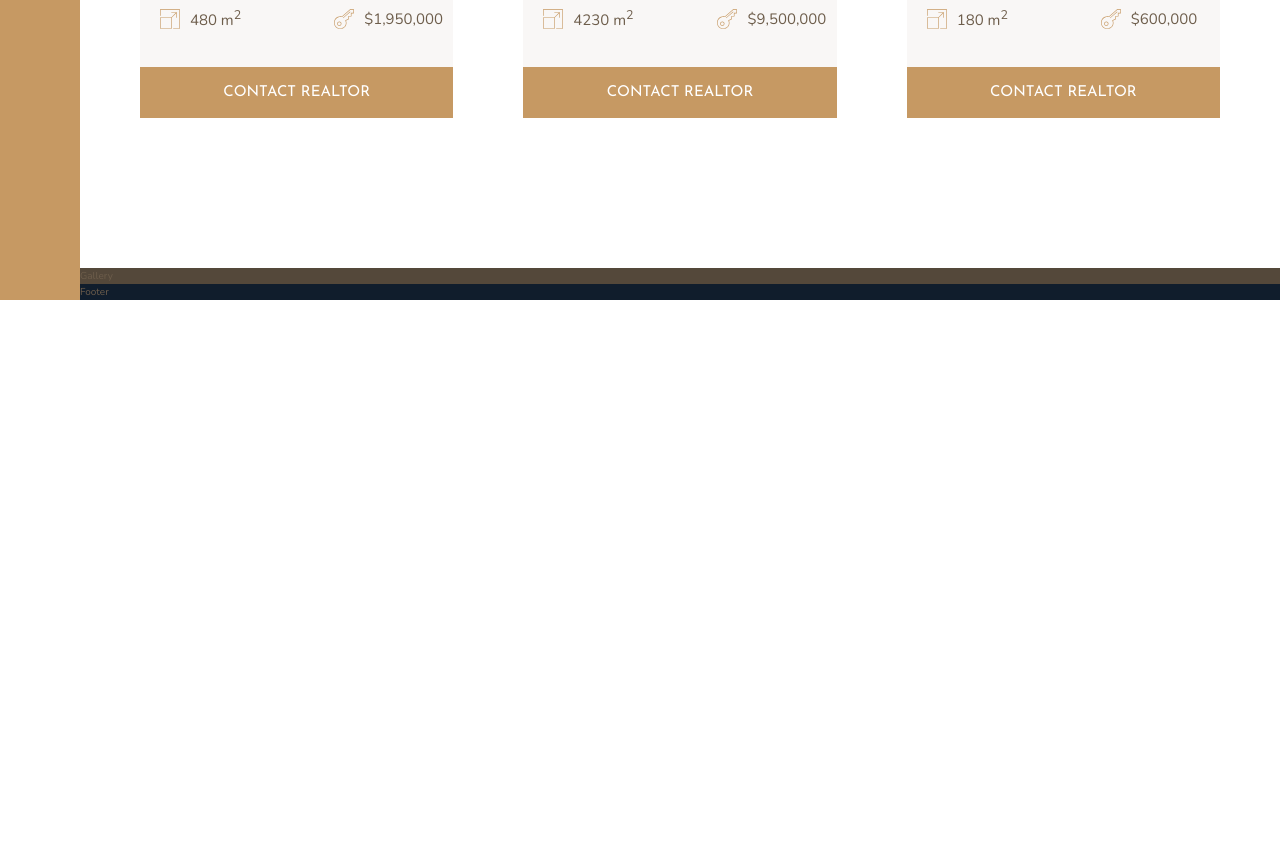
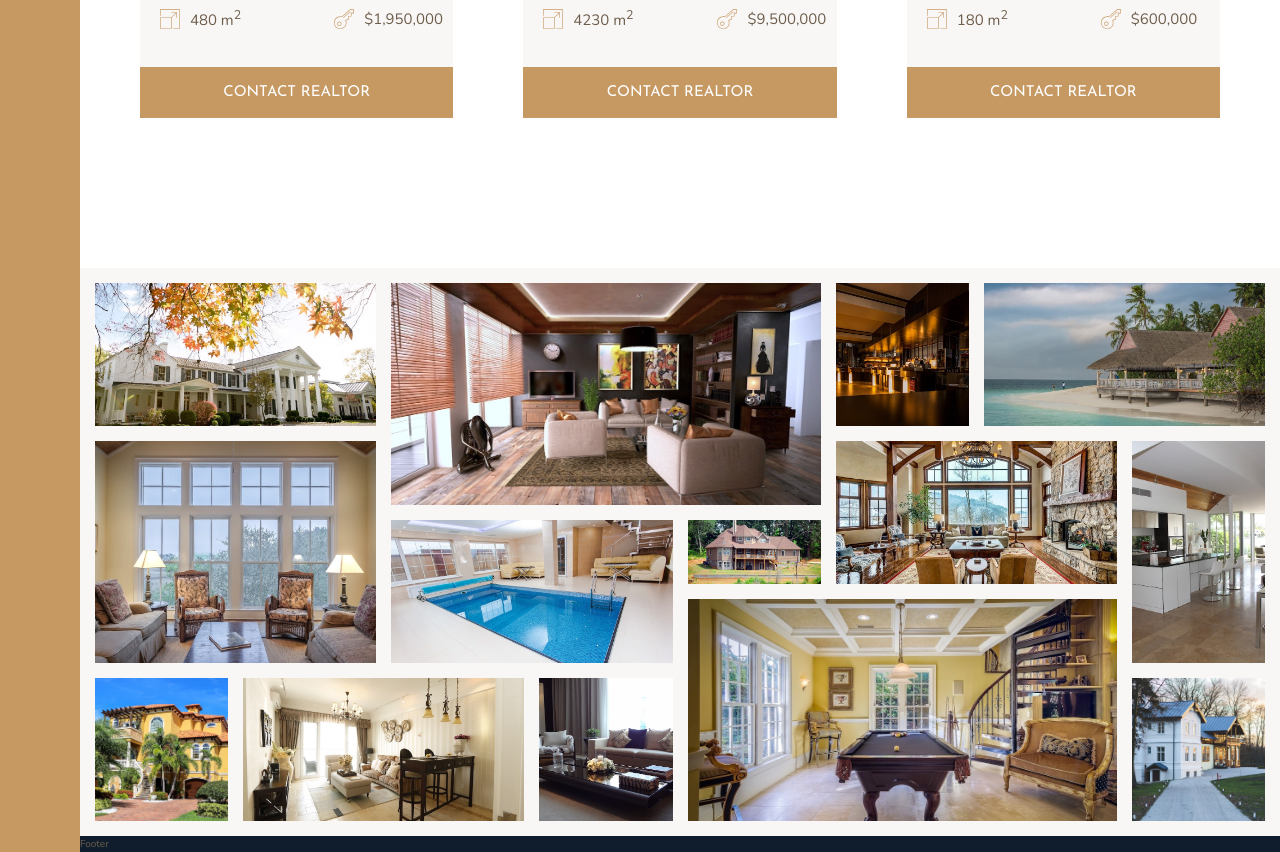
Before and after one commit to m-ahmedy/Nexter-Project, a website: page index.html in a window 1280 px wide. Shown: the part 2804-3656 px from the top of the page. Before the commit the page ends 3104 px from the top, so only its background shows below. Drawn offline with nearby package versions, Linux system fonts and the light colour scheme.

Commit message:
Gallery section completed

```diff
--- a/index.html
+++ b/index.html
@@ -289,7 +289,22 @@
                 <button class="btn home__btn">Contact realtor</button>
             </div>
         </section>
-        <section class="gallery">Gallery</section>
+        <section class="gallery">
+            <figure class="gallery__item gallery__item--1"><img src="img/gal-1.jpeg" alt="Gallery image 1" class="gallery__img"></figure>
+            <figure class="gallery__item gallery__item--2"><img src="img/gal-2.jpeg" alt="Gallery image 2" class="gallery__img"></figure>
+            <figure class="gallery__item gallery__item--3"><img src="img/gal-3.jpeg" alt="Gallery image 3" class="gallery__img"></figure>
+            <figure class="gallery__item gallery__item--4"><img src="img/gal-4.jpeg" alt="Gallery image 4" class="gallery__img"></figure>
+            <figure class="gallery__item gallery__item--5"><img src="img/gal-5.jpeg" alt="Gallery image 5" class="gallery__img"></figure>
+            <figure class="gallery__item gallery__item--6"><img src="img/gal-6.jpeg" alt="Gallery image 6" class="gallery__img"></figure>
+            <figure class="gallery__item gallery__item--7"><img src="img/gal-7.jpeg" alt="Gallery image 7" class="gallery__img"></figure>
+            <figure class="gallery__item gallery__item--8"><img src="img/gal-8.jpeg" alt="Gallery image 8" class="gallery__img"></figure>
+            <figure class="gallery__item gallery__item--9"><img src="img/gal-9.jpeg" alt="Gallery image 9" class="gallery__img"></figure>
+            <figure class="gallery__item gallery__item--10"><img src="img/gal-10.jpeg" alt="Gallery image 10" class="gallery__img"></figure>
+            <figure class="gallery__item gallery__item--11"><img src="img/gal-11.jpeg" alt="Gallery image 11" class="gallery__img"></figure>
+            <figure class="gallery__item gallery__item--12"><img src="img/gal-12.jpeg" alt="Gallery image 12" class="gallery__img"></figure>
+            <figure class="gallery__item gallery__item--13"><img src="img/gal-13.jpeg" alt="Gallery image 13" class="gallery__img"></figure>
+            <figure class="gallery__item gallery__item--14"><img src="img/gal-14.jpeg" alt="Gallery image 14" class="gallery__img"></figure>
+        </section>
         <footer class="footer">Footer</footer>
     </body>
 </html>
--- a/sass/_base.scss
+++ b/sass/_base.scss
@@ -24,6 +24,7 @@ $features-grid-gap: 6rem;
 $feature-item-grid-gap: 1.5rem 2.5rem;
 $homes-grid-gap: 7rem;
 $home-card-grid-gap: 3.5rem;
+$gallery-grid-gap: 1.5rem;
 
 // AUTO-GRID VARIABLES
 $reponsive-grid-minmax: 25rem, 1fr;
--- a/sass/_gallery.scss
+++ b/sass/_gallery.scss
@@ -1,4 +1,89 @@
 .gallery {
-    background-color: $color-grey-dark-1;
+    background-color: $color-grey-light-1;
     grid-column: full-start / full-end;
+
+    display: grid;
+    grid-template-columns: repeat(8, 1fr);
+    grid-template-rows: repeat(7, 5vw);
+    gap: $gallery-grid-gap;
+    padding: $gallery-grid-gap;
+
+    &__item {
+        &--1 {
+            grid-row: 1 / span 2;
+            grid-column: 1 / span 2;
+        }
+
+        &--2 {
+            grid-row: 1 / span 3;
+            grid-column: 3 / span 3;
+        }
+
+        &--3 {
+            grid-row: 1 / span 2;
+            grid-column: 6 / span 1;
+        }
+
+        &--4 {
+            grid-row: 1 / span 2;
+            grid-column: 7 / span 2;
+        }
+
+        &--5 {
+            grid-row: 3 / span 3;
+            grid-column: 1 / span 2;
+        }
+
+        &--6 {
+            grid-row: 4 / span 2;
+            grid-column: 3 / span 2;
+        }
+
+        &--7 {
+            grid-row: 4 / span 1;
+            grid-column: 5 / span 1;
+        }
+
+        &--8 {
+            grid-row: 3 / span 2;
+            grid-column: 6 / span 2;
+        }
+
+        &--9 {
+            grid-row: 3 / span 3;
+            grid-column: 8 / span 1;
+        }
+
+        &--10 {
+            grid-row: 6 / span 2;
+            grid-column: 1 / span 1;
+        }
+
+        &--11 {
+            grid-row: 6 / span 2;
+            grid-column: 2 / span 2;
+        }
+
+        &--12 {
+            grid-row: 6 / span 2;
+            grid-column: 4 / span 1;
+        }
+
+        &--13 {
+            grid-row: 5 / span 3;
+            grid-column: 5 / span 3;
+        }
+
+        &--14 {
+            grid-row: 6 / span 2;
+            grid-column: 8 / span 1;
+        }
+    }
+
+    &__img {
+        width: 100%;
+        height: 100%;
+        object-fit: cover;
+        display: block;
+    }
 }
```
Also changed, not shown: css/style.css.
